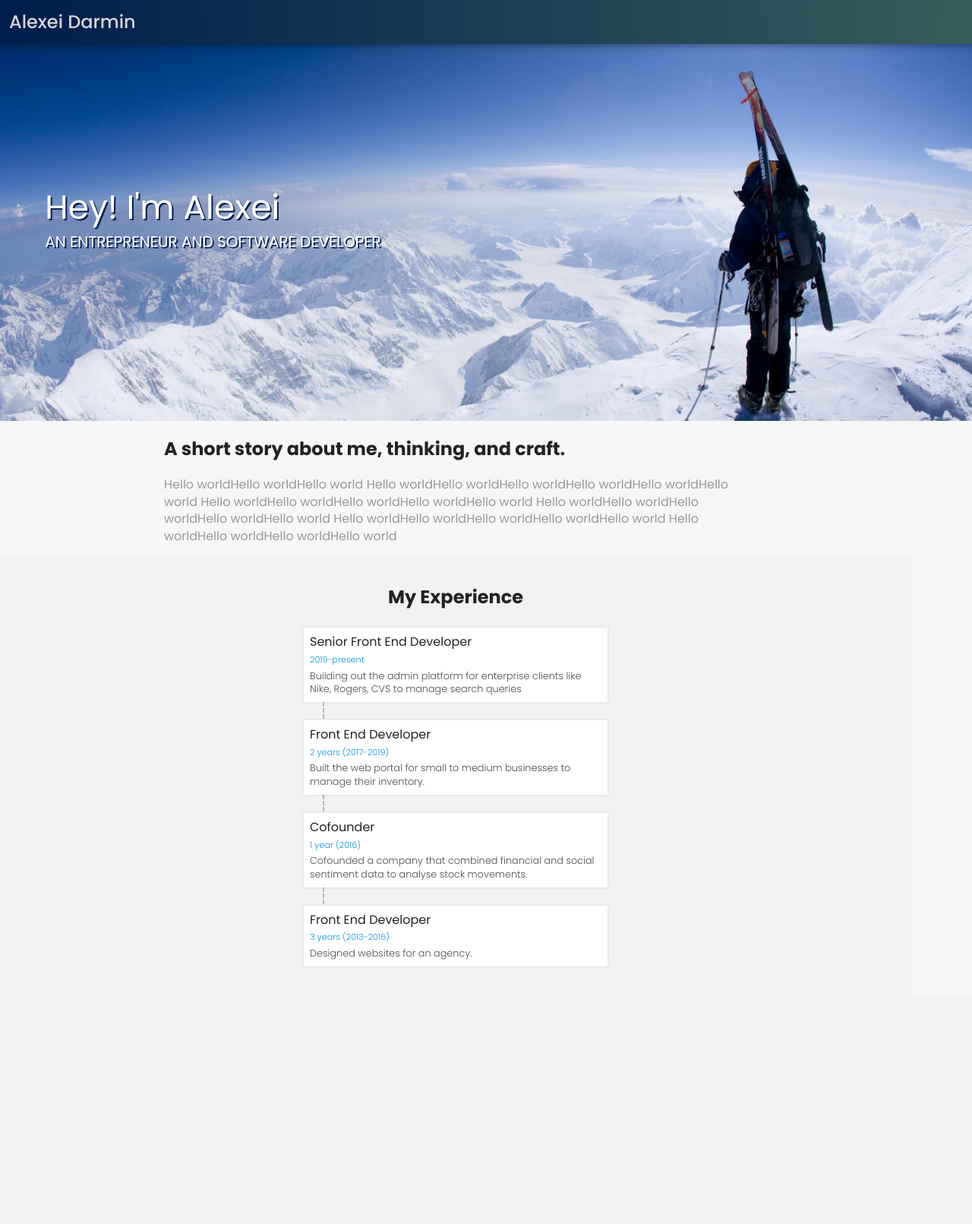
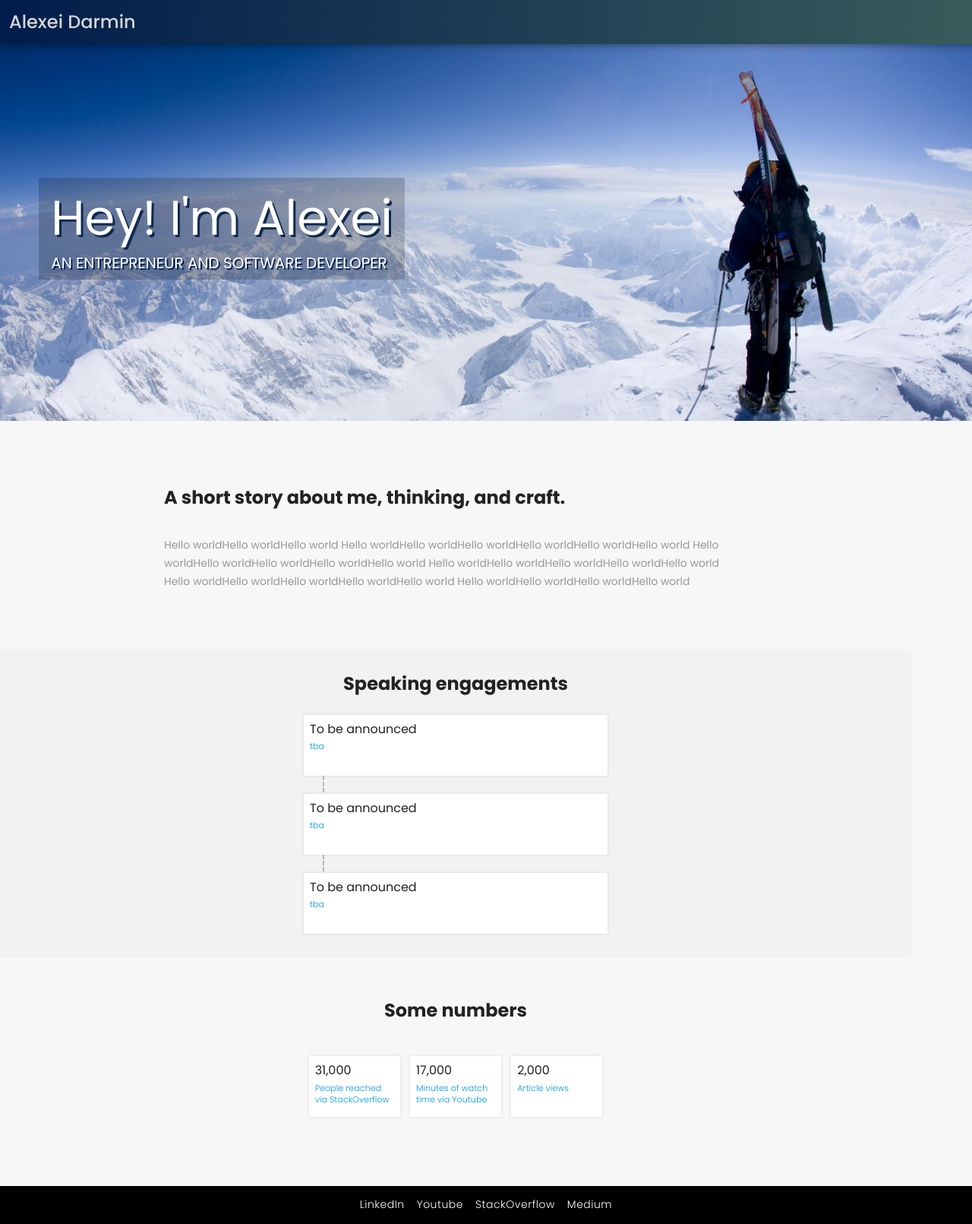
Before and after one commit to AlexeiDarmin/alexeidarmin.github.io, a PHP site: page / in a window 1280 px wide. Shown: the whole page at 76% size. Before the commit the page ends 1273 px from the top, so only its background shows below. Run offline with PHP 8.4, Linux system fonts and the light colour scheme.

Commit message:
more progress plus google analytics

```diff
--- a/css/main.css
+++ b/css/main.css
@@ -311,13 +311,15 @@ body {
   margin-left: 4%;
   position: absolute;
   margin-top: 180px;
-  padding: 8px;
   color: white;
   text-shadow: 2px 2px #021e4c;
+  padding: 8px 16px;
+  background: #00000030;
 }
 
 .bigscreen > .summaryCard > .summaryTitle {
-  font-size: 44px;
+  font-size: 64px;
+  text-shadow: 3px 3px #0d2a4f;
 }
 .bigscreen > .summaryCard > .summaryDescription {
   text-transform: uppercase;
@@ -326,7 +328,7 @@ body {
 
 .boxWrappingContainer {
   background: #f2f2f2;
-  padding: 16px;
+  padding: 8px 16px;
   box-sizing: border-box;
 }
 
@@ -339,13 +341,16 @@ body {
 .shortStoryContainer {
   max-width: 800px;
   width: 100%;
+  min-height: 300px;
   margin: auto;
   box-sizing: border-box;
-  padding: 0 16px;
+  padding: 64px 16px;
 }
 
 .shortStoryDescription {
+  font-size: 14px;
   color: #989898;
+  line-height: 24px;
 }
 
 .boxContainer {
@@ -381,14 +386,14 @@ body {
   display: none;
 }
 
-.box > .timeline {
+.timeline {
   font-size: 0.7em;
   font-weight: 300;
   color: #0098e6;
   margin: 4px 0px;
 }
 
-.box > .description {
+.description {
   font-weight: 200;
   color: #4c4c4c;
   font-size: 0.8em;
@@ -399,10 +404,72 @@ body {
   text-align: center;
 }
 
-.container > .shortStory {
+.shortStory {
   text-align: left;
+  display: inline-block;
 }
 
 .myExperience {
   text-align: center;
 }
+
+.footer {
+  width: 100%;
+  height: 50px;
+  background: black;
+  text-align: center;
+  color: white;
+  font-size: 14px;
+  font-weight: 200;
+  letter-spacing: 0.5px;
+  display: flex;
+  align-items: center;
+  justify-content: center;
+}
+
+.footer > a {
+  margin: 8px;
+}
+
+.someNumbers {
+  max-width: 800px;
+  width: 100%;
+  min-height: 300px;
+  margin: auto;
+  box-sizing: border-box;
+  padding: 32px 16px;
+}
+
+.inlinebox {
+  width: 100%;
+  background: #ffffff;
+  max-width: 400px;
+  margin: 24px auto;
+  box-shadow: 0px 0px 4px #4c4c4c26;
+  position: relative;
+  padding: 8px;
+  word-wrap: break-word;
+  min-height: 80px;
+  box-sizing: border-box;
+  max-width: 120px;
+  display: inline-block;
+}
+
+
+.someNumbersInner {
+  max-width: 400px;
+  width: 100%;
+  margin: auto;
+  display: flex;
+}
+
+@media only screen and (max-width: 440px) {
+  .inlinebox {
+    max-width: 100%;
+    margin: 12px auto;
+  }
+
+  .someNumbersInner {
+    flex-direction: column;
+  }
+}
--- a/index.html
+++ b/index.html
@@ -58,39 +58,48 @@
       </div>
 
       <div class="boxWrappingContainer">
-        <div class="boxContainer">
-          <h2 class="myExperience">My Experience</h2>
-          <div class="box">
-            <div class="title">Senior Front End Developer</div>
-            <div class="timeline">2019-present</div>
-            <div class="description">
-              Building out the admin platform for enterprise clients like Nike,
-              Rogers, CVS to manage search queries
-            </div>
+        <h2 class="myExperience">Speaking engagements</h2>
+        <div class="box">
+          <div class="title">To be announced</div>
+          <div class="timeline">tba</div>
+          <div class="description"></div>
+        </div>
+        <div class="box">
+          <div class="title">To be announced</div>
+          <div class="timeline">tba</div>
+          <div class="description"></div>
+        </div>
+        <div class="box">
+          <div class="title">To be announced</div>
+          <div class="timeline">tba</div>
+          <div class="description"></div>
+        </div>
+      </div>
+
+      <div class="someNumbers">
+        <h2 class="myExperience">Some numbers</h2>
+        <div class="someNumbersInner">
+          <div class="inlinebox">
+            <div class="title">31,000</div>
+            <div class="timeline">People reached via StackOverflow</div>
+            <div class="description"></div>
           </div>
-          <div class="box">
-            <div class="title">Front End Developer</div>
-            <div class="timeline">2 years (2017-2019)</div>
-            <div class="description">
-              Built the web portal for small to medium businesses to manage
-              their inventory.
-            </div>
+          <div class="inlinebox">
+            <div class="title">17,000</div>
+            <div class="timeline">Minutes of watch time via Youtube</div>
+            <div class="description"></div>
           </div>
-          <div class="box">
-            <div class="title">Cofounder</div>
-            <div class="timeline">1 year (2016)</div>
-            <div class="description">
-              Cofounded a company that combined financial and social sentiment
-              data to analyse stock movements.
-            </div>
-          </div>
-          <div class="box">
-            <div class="title">Front End Developer</div>
-            <div class="timeline">3 years (2013-2016)</div>
-            <div class="description">Designed websites for an agency.</div>
+          <div class="inlinebox">
+            <div class="title">2,000</div>
+            <div class="timeline">Article views</div>
+            <div class="description"></div>
           </div>
         </div>
       </div>
+    </div>
+
+    <div class="footer">
+      <a> LinkedIn </a> <a>Youtube</a> <a>StackOverflow</a><a>Medium</a>
     </div>
 
     <script src="js/vendor/modernizr-3.6.0.min.js"></script>
@@ -118,10 +127,19 @@
       ga("create", "UA-XXXXX-Y", "auto");
       ga("send", "pageview");
     </script>
+    <!-- Global site tag (gtag.js) - Google Analytics -->
     <script
-      src="https://www.google-analytics.com/analytics.js"
       async
-      defer
+      src="https://www.googletagmanager.com/gtag/js?id=UA-42673205-1"
     ></script>
+    <script>
+      window.dataLayer = window.dataLayer || [];
+      function gtag() {
+        dataLayer.push(arguments);
+      }
+      gtag("js", new Date());
+
+      gtag("config", "UA-42673205-1");
+    </script>
   </body>
 </html>
```
